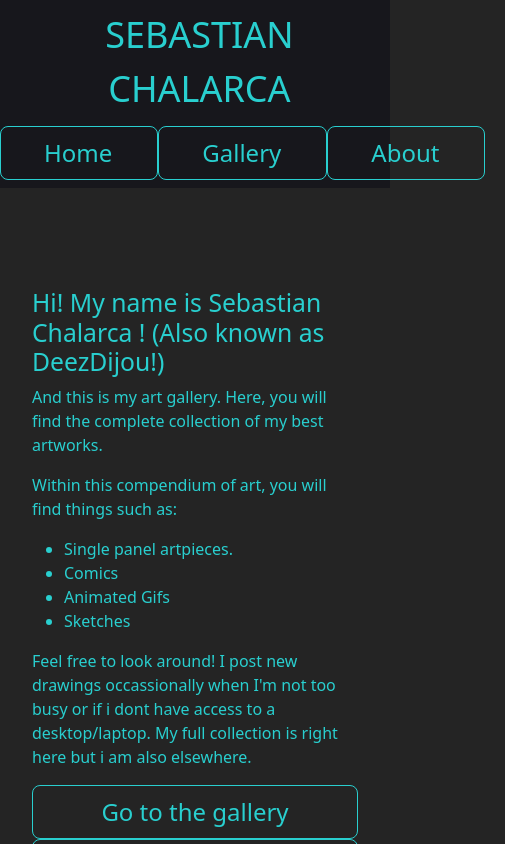
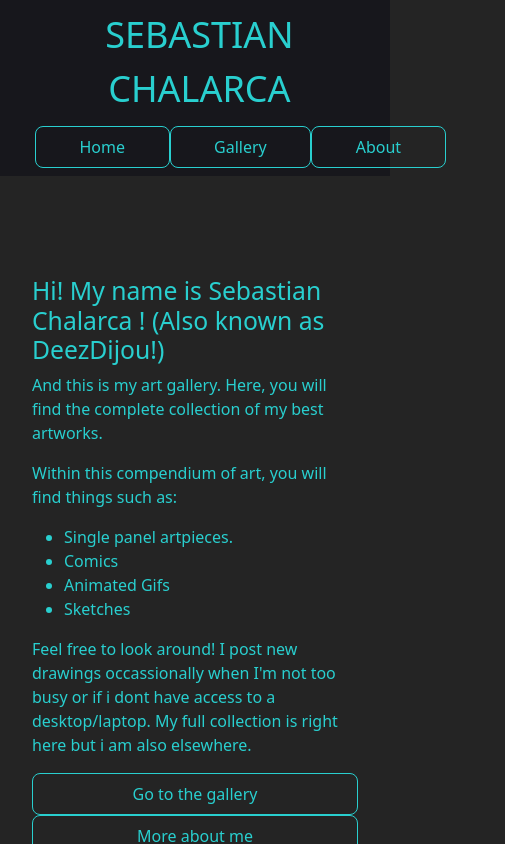
Before and after one commit to SebC750/Art_Gallery_Portfolio, a React (Vite) app in the folder art_gallery_portfolio/: page / in a window 390 px wide. Shown: the top 844 px of the page, 505 px wide, since content can reach past the window. Built offline with nearby package versions, Linux system fonts and the light colour scheme.

Commit message:
adjusted responsive css.

```diff
--- a/art_gallery_portfolio/src/Styles/Navbar.css
+++ b/art_gallery_portfolio/src/Styles/Navbar.css
@@ -28,15 +28,16 @@
     margin-right: 20px;
 }
 @media(max-width: 720px){
+    .navbar-items{
 
+    }
     .navbar-items div{
         width: 100%;
-        padding-left: 33px;
-        padding-right: 35px;
+        margin-left: 35px;
     }
     .btn{
         width: 100%;
-        --bs-btn-font-size: 24px;
+        --bs-btn-font-size: 16px;
 
 
     }
```
